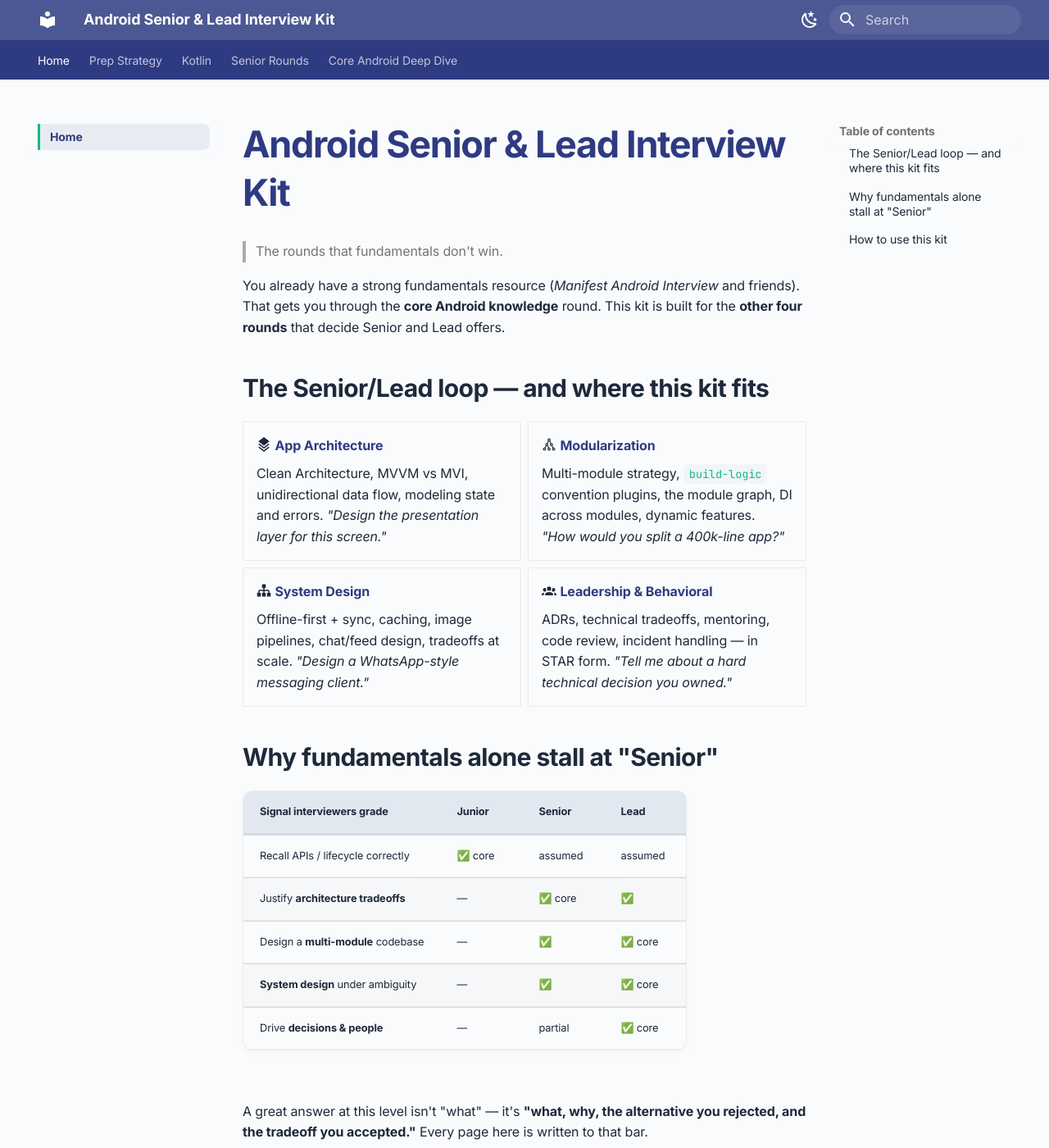
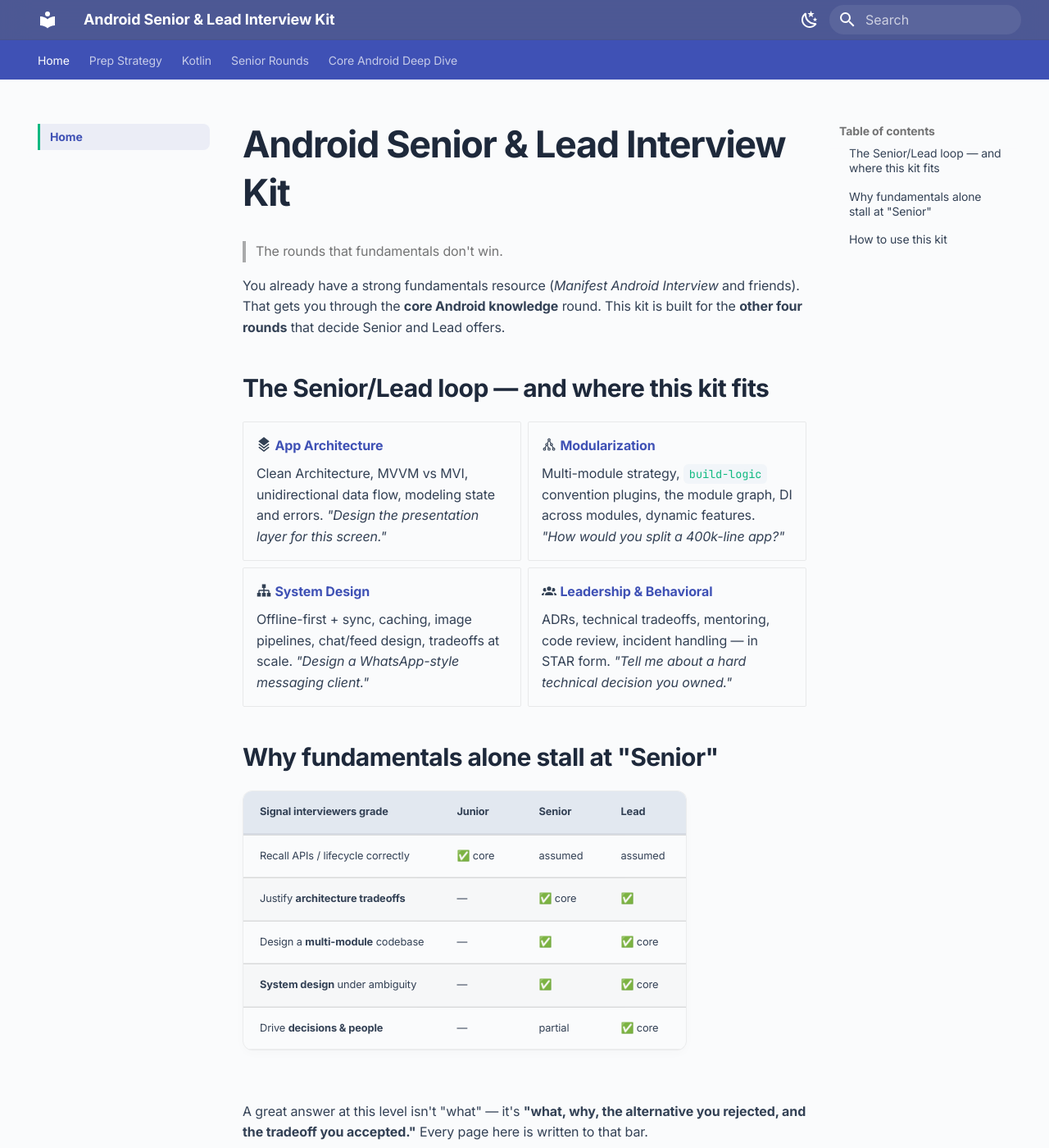
Before and after one commit to Ashokmani1/android-senior-prep, an MkDocs documentation site: the page built from docs/index.md, in a window 1280 px wide and 1400 px high. Shown: the whole window at 82% size. Built offline with MkDocs 1.6.1 and Material for MkDocs 9.7.7, drawn with Linux system fonts in a browser that asks for light colours.

Commit message:
Fix dark mode text contrast by introducing heading and typeset variables with explicit overrides

```diff
--- a/docs/stylesheets/extra.css
+++ b/docs/stylesheets/extra.css
@@ -16,13 +16,15 @@
 
 /* Light Mode Styling */
 [data-md-color-scheme="default"] {
-  --md-primary-fg-color: #2e3b82;
-  --md-primary-fg-color--transparent: rgba(46, 59, 130, 0.08);
+  --md-primary-fg-color: #3f51b5;
+  --md-primary-fg-color--transparent: rgba(63, 81, 181, 0.08);
   --md-primary-bg-color: #ffffff;
   --md-accent-fg-color: #10b981;
   --md-accent-bg-color: rgba(16, 185, 129, 0.1);
 
-  /* Text and BG colors */
+  /* Headings & Text */
+  --md-heading-color: #1e293b;
+  --md-typeset-color: #334155;
   --md-default-fg-color: #1e293b;
   --md-default-bg-color: #fafbfc;
   --md-code-bg-color: #f1f5f9;
@@ -34,18 +36,20 @@
 
 /* Dark Mode (Slate) Styling */
 [data-md-color-scheme="slate"] {
-  --md-primary-fg-color: #0f172a;
-  --md-primary-fg-color--transparent: rgba(99, 102, 241, 0.12);
+  --md-primary-fg-color: #818cf8; /* Bright indigo in dark mode */
+  --md-primary-fg-color--transparent: rgba(129, 140, 248, 0.15);
   --md-primary-bg-color: #0b0f19;
   --md-accent-fg-color: #34d399;
   --md-accent-bg-color: rgba(52, 211, 153, 0.15);
 
-  /* Text and BG colors */
+  /* Headings & Text */
+  --md-heading-color: #f1f5f9;
+  --md-typeset-color: #cbd5e1;
   --md-default-fg-color: #e2e8f0;
   --md-default-bg-color: #0b0f19;
   --md-code-bg-color: #1e293b;
   --md-admonition-bg-color: #111827;
-  --border-color-soft: rgba(255, 255, 255, 0.06);
+  --border-color-soft: rgba(255, 255, 255, 0.08);
   --bg-gradient: linear-gradient(135deg, #0f172a 0%, #1e1b4b 100%);
   --table-header-bg: #1f2937;
 }
@@ -56,6 +60,7 @@
 
 body {
   background-color: var(--md-default-bg-color);
+  color: var(--md-typeset-color);
   letter-spacing: -0.011em;
   line-height: 1.625;
 }
@@ -66,7 +71,7 @@ body {
   letter-spacing: -0.03em;
   font-size: 2.25rem;
   margin-bottom: 1.5rem;
-  color: var(--md-primary-fg-color);
+  color: var(--md-heading-color) !important;
   position: relative;
 }
 
@@ -76,12 +81,14 @@ body {
   font-size: 1.5rem;
   margin-top: 2rem;
   margin-bottom: 1rem;
+  color: var(--md-heading-color) !important;
 }
 
 .md-typeset h3 {
   font-weight: 600;
   letter-spacing: -0.015em;
   font-size: 1.2rem;
+  color: var(--md-heading-color) !important;
 }
 
 /* ─────────────────────────────────────────────────────────────
@@ -96,7 +103,7 @@ body {
 }
 
 [data-md-color-scheme="slate"] .md-header {
-  background-color: rgba(15, 23, 42, 0.8) !important;
+  background-color: rgba(15, 23, 42, 0.85) !important;
 }
 
 /* Search bar styling */
@@ -150,10 +157,6 @@ body {
   font-weight: 700 !important;
   border-left: 3px solid var(--md-accent-fg-color);
   border-radius: 0 var(--border-radius-sm) var(--border-radius-sm) 0;
-}
-
-[data-md-color-scheme="slate"] .md-nav__link--active {
-  color: var(--md-accent-fg-color) !important;
 }
 
 /* ─────────────────────────────────────────────────────────────
```
